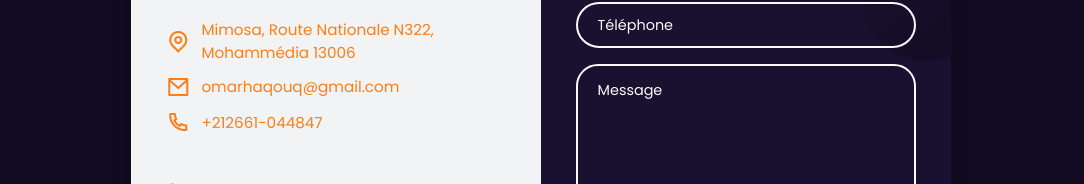
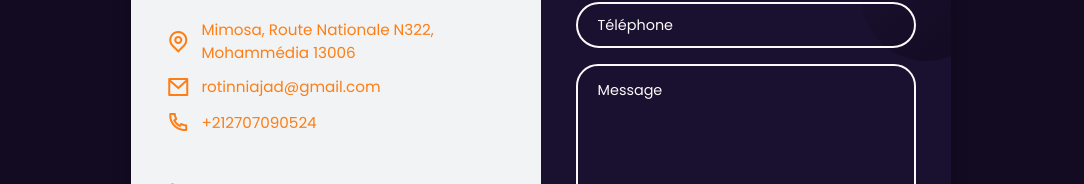
Before and after one commit to AmineElkhalidy/rotinniajad, a React (Vite) app: page /contactus in a window 1280 px wide. Shown: the part 358-542 px from the top of the page, without its empty margins (99-1183 px from the left). Built offline with nearby package versions, Linux system fonts and the light colour scheme; a web font is replaced by a local one.

Commit message:
Adding some changes to the website...

```diff
--- a/src/pages/Contact.jsx
+++ b/src/pages/Contact.jsx
@@ -58,13 +58,13 @@ const Contact = () => {
             <div className="information">
               <i className="ri-mail-line icon"></i>
               <a href="mailto:someone@example.com" target="_blank">
-                omarhaqouq@gmail.com
+                rotinniajad@gmail.com
               </a>
             </div>
             <div className="information">
               <i className="ri-phone-line icon"></i>
               <a href="tel: +212661044847" target="_blank">
-                +212661-044847
+                +212707090524
               </a>
             </div>
           </div>
@@ -78,7 +78,7 @@ const Contact = () => {
               <a href="https://www.instagram.com/rotin_niajad/" target="_blank">
                 <i className="ri-instagram-line"></i>
               </a>
-              <a href="https://wa.me/212661044847" target="_blank">
+              <a href="https://wa.me/212707090524" target="_blank">
                 <i className="ri-whatsapp-line"></i>
               </a>
             </div>
```
